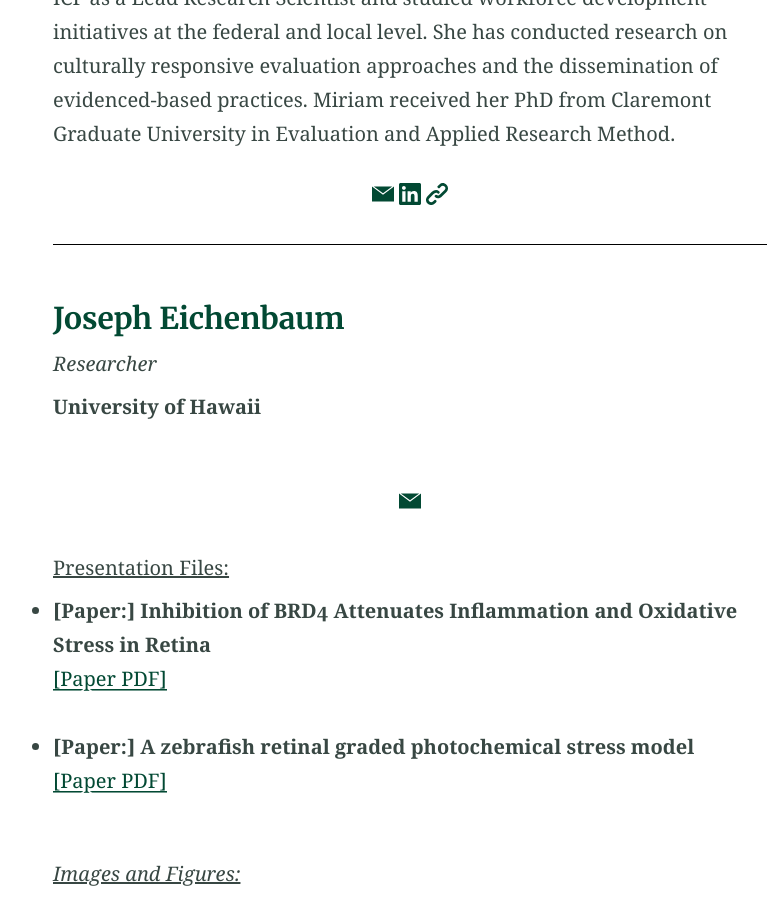
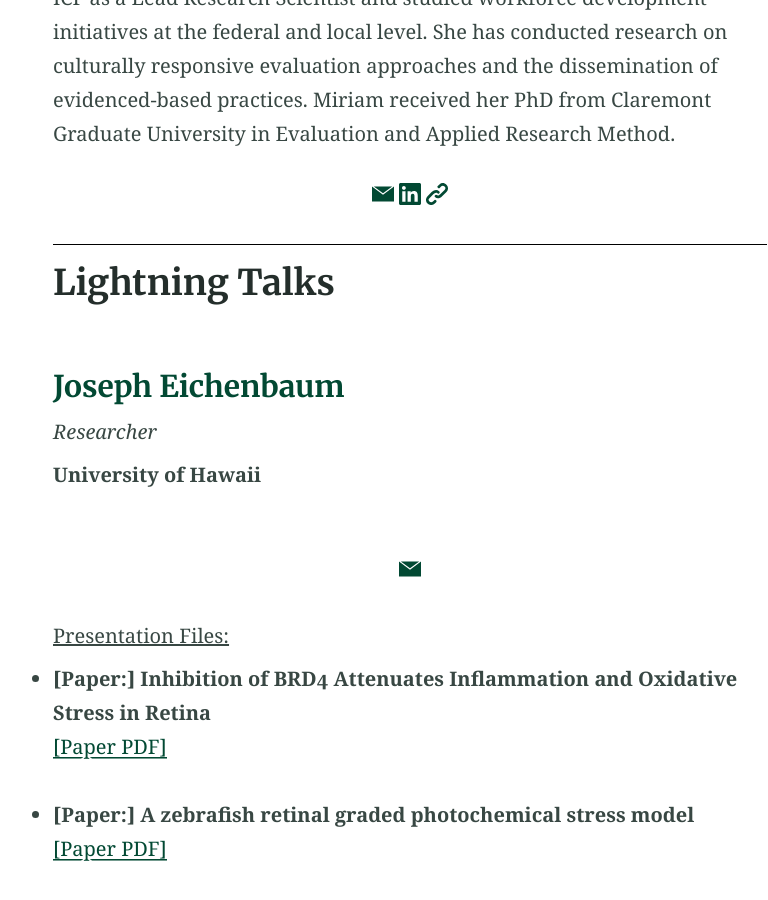
Before and after one commit to IS-GEO/ISGEO-22, a Jekyll site: the page built from index.md, in a window 1280 px wide and 900 px high, scrolled down 13048 px. Shown: the whole window, without its empty margins (11-779 px from the left). Built offline with Jekyll 4.4.1, drawn with Linux system fonts in a browser that asks for light colours; comment, search, counter and statistics services are not loaded.

Commit message:
added lightning talk header

```diff
--- a/_includes/speakers.html
+++ b/_includes/speakers.html
@@ -44,4 +44,6 @@
 </div>
 {% endfor %}
 
+<h2>Lightning Talks</h2>
+
 {% include lightning-talks.html %}
```
